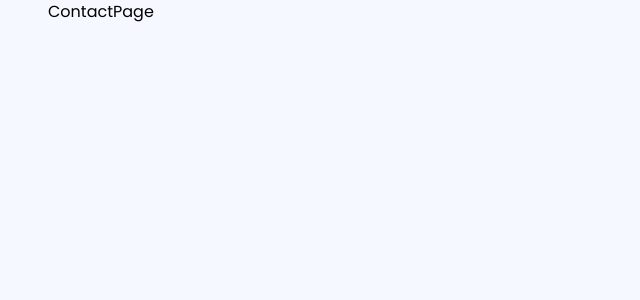
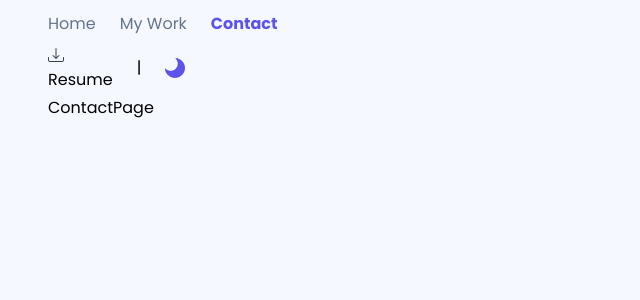
Before and after one commit to jacastanon01/portfolio, a Next.js app: page /contact in a window 1280 px wide. Shown: the top 300 px of the page, without its empty margins (0-640 px from the left). Built offline with nearby package versions, Linux system fonts and the light colour scheme.

Commit message:
moved navbar to layout

```diff
--- a/app/layout.tsx
+++ b/app/layout.tsx
@@ -3,6 +3,7 @@ import { Poppins } from 'next/font/google';
 import React from 'react';
 
 import './globals.css';
+import Navbar from '@/components/Navbar';
 
 const poppins = Poppins({
   subsets: ['latin'],
@@ -24,6 +25,7 @@ export default function RootLayout({
       <body
         className={`${poppins.variable} min-h-screen bg-white-800 px-2 font-poppins dark:bg-black-300 sm:px-12`}
       >
+        <Navbar />
         {children}
       </body>
     </html>
--- a/app/page.tsx
+++ b/app/page.tsx
@@ -1,9 +1,3 @@
-import Navbar from '@/components/Navbar';
-
 export default function Home() {
-  return (
-    <main className=''>
-      <Navbar />
-    </main>
-  );
+  return <main className=''>Home</main>;
 }
```
